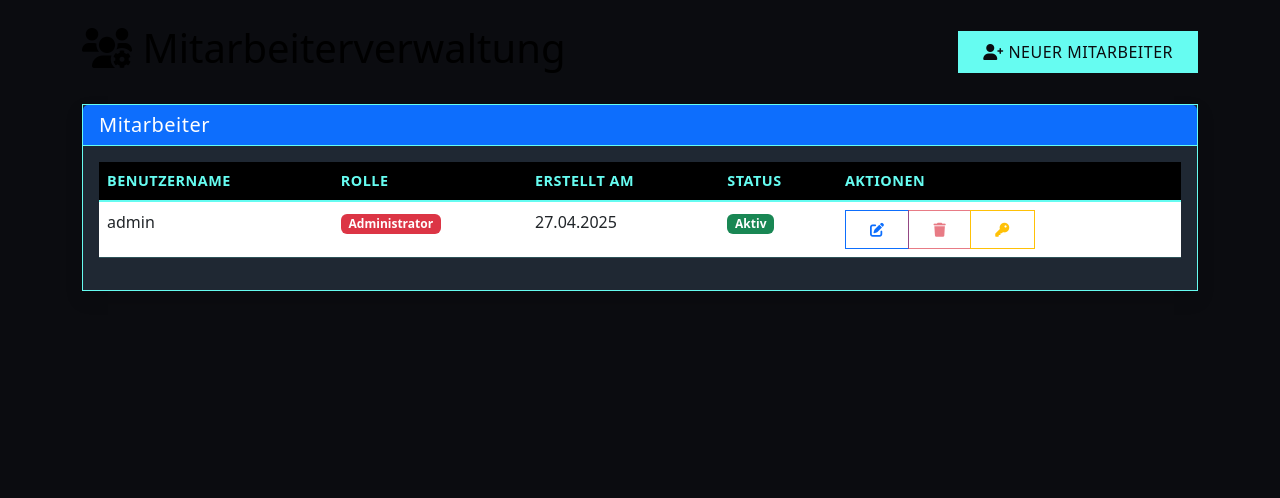
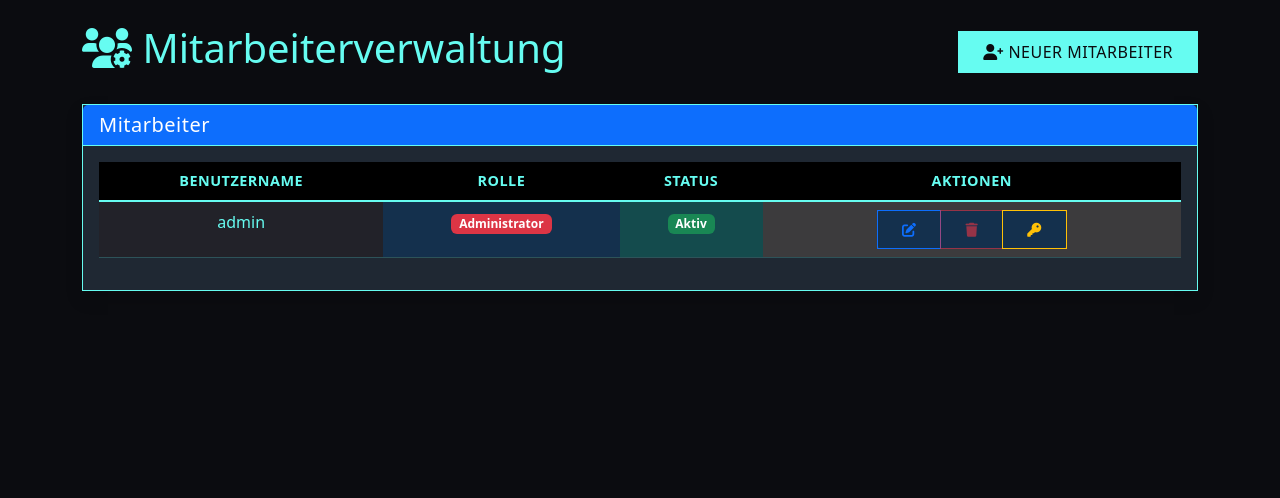
Before and after one commit to Lightmaker777/FORTUNA_ELECTRO, a Flask app: page /admin/users in a window 1280 px wide. Shown: the part 79-577 px from the top of the page. Run offline with Flask 3, Linux system fonts and the light colour scheme; a user stored in the database is signed in; data comes from the database, SQL or seed files in the repository; both versions use the stored data as it was after the commit.

Commit message:
mitarbeiterverwaltung  update

```diff
--- a/app/templates/admin/projects.html
+++ b/app/templates/admin/projects.html
@@ -48,7 +48,7 @@
                 <tbody>
                     {% for project in projects %}
                     <tr class="project-row" data-status="{{ project.status }}">
-                        <td>{{ project.name }}</td>
+                        <td >{{ project.name }}</td>
                         <td>{{ project.created_at.strftime('%d.%m.%Y') }}</td>
                         <td>{{ project.created_by.username }}</td>
                         <td>
--- a/app/templates/admin/users.html
+++ b/app/templates/admin/users.html
@@ -1,7 +1,7 @@
 {% extends "base.html" %}
 {% block content %}
 <div class="d-flex justify-content-between align-items-center mb-4">
-    <h1><i class="fas fa-users-cog"></i> Mitarbeiterverwaltung</h1>
+    <h1 style="color: var(--accent)"><i class="fas fa-users-cog " ></i> Mitarbeiterverwaltung</h1>
     <button type="button" class="btn btn-primary" data-bs-toggle="modal" data-bs-target="#addUserModal">
         <i class="fas fa-user-plus"></i> Neuer Mitarbeiter
     </button>
@@ -14,37 +14,35 @@
     <div class="card-body">
         {% if users %}
         <div class="table-responsive">
-            <table class="table table-hover">
+            <table class="table table-hover text-center">
                 <thead>
                     <tr>
-                        <th>Benutzername</th>
-                        <th>Rolle</th>
-                        <th>Erstellt am</th>
-                        <th>Status</th>
-                        <th>Aktionen</th>
+                        <th class="text-center">Benutzername</th>
+                        <th class="text-center">Rolle</th>
+                        <th class="text-center">Status</th>
+                        <th class="text-center">Aktionen</th>
                     </tr>
                 </thead>
                 <tbody>
                     {% for user in users %}
                     <tr>
-                        <td>{{ user.username }}</td>
-                        <td>
+                        <td class="text-center" style="background-color: #222229; color: var(--accent)">{{ user.username }}</td>
+                        <td class="text-center" style="background-color: #14304d">
                             {% if user.is_admin %}
                             <span class="badge bg-danger">Administrator</span>
                             {% else %}
                             <span class="badge bg-info">Installateur</span>
                             {% endif %}
                         </td>
-                        <td>{{ user.created_at.strftime('%d.%m.%Y') }}</td>
-                        <td>
+                        <td class="text-center" style="background-color: #144b4d">
                             {% if user.is_active %}
                             <span class="badge bg-success">Aktiv</span>
                             {% else %}
                             <span class="badge bg-secondary">Inaktiv</span>
                             {% endif %}
                         </td>
-                        <td>
-                            <div class="btn-group">
+                        <td class="text-center" style="background-color: #3c3b3d">
+                            <div class="btn-group" style="background-color: #14304d">
                                 <button type="button" class="btn btn-sm btn-outline-primary"
                                         onclick="editUser('{{ user.id }}', '{{ user.username }}', {{ 'true' if user.is_admin else 'false' }}, {{ 'true' if user.is_active else 'false' }})">
                                     <i class="fas fa-edit"></i>
--- a/app/templates/projects/view.html
+++ b/app/templates/projects/view.html
@@ -5,16 +5,16 @@
 <div class="container-fluid py-3">
   <div class="row align-items-center">
     <div class="col-12 col-md-6 mb-3 mb-md-0">
-      <h1>{{ project.name }}</h1>
+      <h1 style="color: var(--accent)">{{ project.name }}</h1>
     </div>
     <div class="col-12 col-md-6">
       <div class="d-flex flex-column flex-sm-row gap-2 justify-content-start justify-content-md-end">
         <a href="{{ url_for('files.upload_file', project_id=project.id) }}" class="btn btn-outline-success rounded-pill shadow-sm px-4 py-2">
-          <i class="fas fa-cloud-upload-alt me-2"></i>
+          <i class="fas fa-cloud-upload-alt me-2" ></i>
           <span>Datei hochladen</span>
         </a>
         <a href="{{ url_for('timesheets.new_timesheet', project_id=project.id) }}" class="btn btn-outline-primary rounded-pill shadow-sm px-4 py-2">
-          <i class="far fa-calendar-check me-2"></i>
+          <i class="far fa-calendar-check me-2" ></i>
           <span>Stundenbericht</span>
         </a>
       </div>
```
Also changed, not shown: instance/elektrofirma.db.
